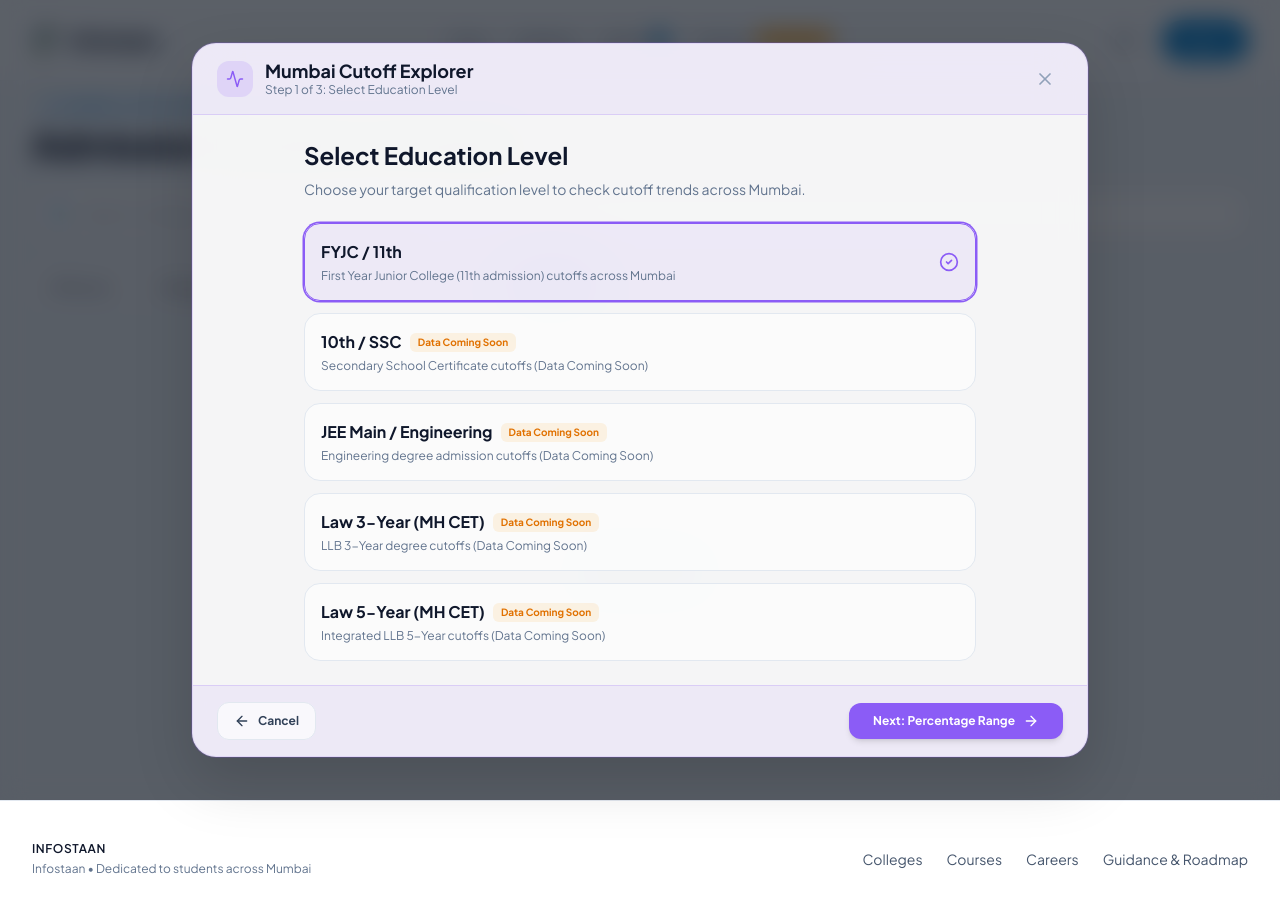
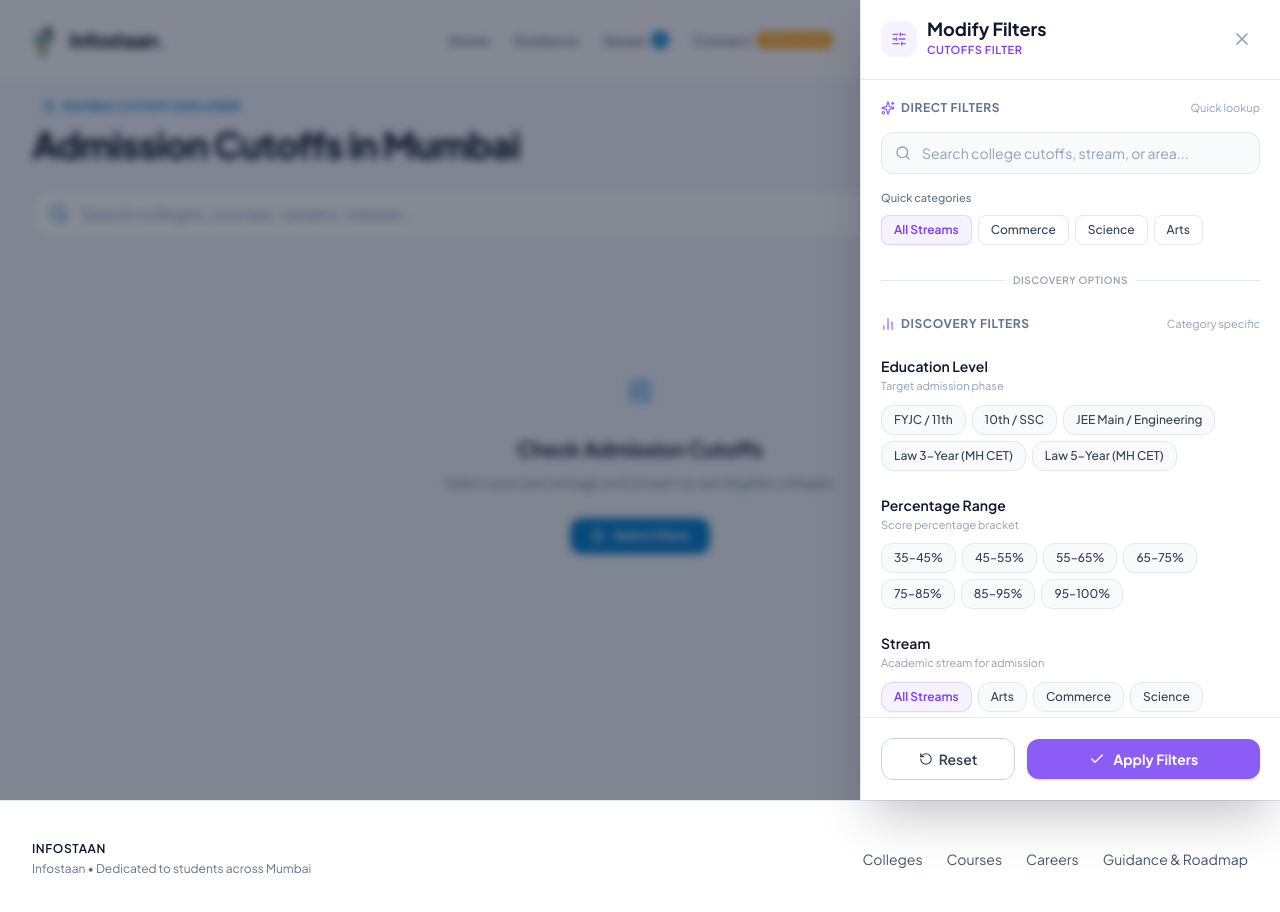
Before and after one commit to Yug-joshi/Infostaan-variant-2, a React (Vite) app: page /cutoffs in a window 1280 px wide. Both pictures are taken after a click on the button "Select Filters". Shown: the top 912 px of the page. Built offline with nearby package versions, Linux system fonts and the light colour scheme.

Commit message:
Filters Logic and modify filters

```diff
--- a/src/components/CategoryResultsPage.tsx
+++ b/src/components/CategoryResultsPage.tsx
@@ -1,4 +1,4 @@
-import React, { useMemo, useRef } from 'react';
+import React, { useState, useMemo, useRef } from 'react';
 import {
   ArrowRight,
   Building2,
@@ -22,6 +22,7 @@ import { searchInfostaan } from '../lib/searchEngine';
 import { matchItemRegion, applyStreamFilter, filterClasses } from '../lib/categoryFilters';
 import { FilterCategoryType } from './CategoryFilterModal';
 import { getCategoryAccent } from '../lib/categoryAccents';
+import { ResultFilterDrawer } from './ResultFilterDrawer';
 
 // ─────────────────────────────────────────────────────────────────────────────
 // Types
@@ -104,6 +105,7 @@ export const CategoryResultsPage: React.FC<CategoryResultsPageProps> = ({
   const [searchParams, setSearchParams] = useSearchParams();
   const navigate = useNavigate();
   const containerRef = useRef<HTMLDivElement>(null);
+  const [isFilterDrawerOpen, setIsFilterDrawerOpen] = useState(false);
 
   const config = PAGE_CONFIG[category];
   const IconComp = config.icon;
@@ -223,6 +225,8 @@ export const CategoryResultsPage: React.FC<CategoryResultsPageProps> = ({
       onSelectCollege('mithibai');
     } else if (item.category === 'classes' && item.slug) {
       window.location.href = `/class/${item.slug}`;
+    } else if (item.category === 'careers') {
+      navigate('/career-roadmap');
     }
   };
 
@@ -266,7 +270,7 @@ export const CategoryResultsPage: React.FC<CategoryResultsPageProps> = ({
             {showResults && (
               <button
                 type="button"
-                onClick={handleOpenFilter}
+                onClick={() => setIsFilterDrawerOpen(true)}
                 className="inline-flex items-center gap-2 px-4 py-2.5 rounded-xl text-xs sm:text-sm font-semibold bg-white dark:bg-[#0D1828] text-slate-700 dark:text-[#A9B8CA] border border-slate-300 dark:border-white/10 hover:bg-slate-50 dark:hover:bg-[#161c27] transition-all whitespace-nowrap shrink-0 self-start sm:self-auto"
               >
                 <SlidersHorizontal className="w-4 h-4" />
@@ -369,7 +373,7 @@ export const CategoryResultsPage: React.FC<CategoryResultsPageProps> = ({
             </p>
             <button
               type="button"
-              onClick={handleOpenFilter}
+              onClick={() => setIsFilterDrawerOpen(true)}
               className="px-5 py-2.5 rounded-xl text-white text-xs font-bold transition-colors inline-flex items-center gap-2"
               style={{ background: accent.ctaBg }}
             >
@@ -382,17 +386,34 @@ export const CategoryResultsPage: React.FC<CategoryResultsPageProps> = ({
           <div className="grid grid-cols-2 md:grid-cols-3 lg:grid-cols-4 gap-3 sm:gap-5">
             {results.map((item) => {
               const getStreams = (): string[] => {
-                if (item.category !== 'colleges' || !item.subtitle) return [];
+                if (item.category === 'colleges' && item.subtitle) {
                   const offeredPart = item.subtitle.split('•')[0]
                     .replace(/^Offered:\s*/i, '').trim();
                   return offeredPart.split(',').map((s) => s.trim()).filter(Boolean).slice(0, 4);
+                }
+                if (item.category === 'careers' && item.meta) {
+                  return item.meta.slice(0, 3);
+                }
+                if (item.category === 'courses' && item.meta) {
+                  return item.meta.slice(0, 3);
+                }
+                return [];
               };
               const streams = getStreams();
 
-              if (item.category === 'colleges' || item.category === 'classes' || item.category === 'courses') {
+              if (item.category === 'colleges' || item.category === 'classes' || item.category === 'courses' || item.category === 'careers') {
                 const isCollege = item.category === 'colleges';
                 const isCourse = item.category === 'courses';
+                const isCareer = item.category === 'careers';
                 const facts: { icon: any; value: string; label: string }[] = [];
+                if (isCareer) {
+                  if (item.meta && item.meta[0]) {
+                    facts.push({ icon: Award, value: item.meta[0], label: 'Level' });
+                  }
+                  if (item.meta && item.meta[1]) {
+                    facts.push({ icon: TrendingUp, value: item.meta[1], label: 'Sector' });
+                  }
+                } else {
                   item.meta.forEach(m => {
                     const lower = m.toLowerCase();
                     if (lower.includes('autonomous') || lower.includes('university')) {
@@ -407,11 +428,14 @@ export const CategoryResultsPage: React.FC<CategoryResultsPageProps> = ({
                       facts.push({ icon: CheckCircle, value: m, label: isCollege ? 'Info' : 'Feature' });
                     }
                   });
+                }
 
                 const imgUrl = isCollege
                   ? "https://images.unsplash.com/photo-1541339907198-e08756dedf3f?auto=format&fit=crop&w=400&q=80"
                   : isCourse
                     ? "https://images.unsplash.com/photo-1523050854058-8df90110c9f1?auto=format&fit=crop&w=400&q=80"
+                    : isCareer
+                      ? "https://images.unsplash.com/photo-1486406146926-c627a92ad1ab?auto=format&fit=crop&w=400&q=80"
                       : "https://images.unsplash.com/photo-1524178232363-1fb2b075b655?auto=format&fit=crop&w=400&q=80";
 
                 return (
@@ -433,7 +457,7 @@ export const CategoryResultsPage: React.FC<CategoryResultsPageProps> = ({
                       {/* BADGE */}
                       <div className="absolute top-3 left-3">
                         <span className="px-2 py-1 rounded bg-[#007DCC] text-white text-[9px] font-bold uppercase tracking-wider shadow-sm">
-                          {item.badgeCategory || (isCollege ? 'COLLEGE' : isCourse ? 'COURSE' : 'CLASS')}
+                          {item.badgeCategory || (isCollege ? 'COLLEGE' : isCourse ? 'COURSE' : isCareer ? 'CAREER' : 'CLASS')}
                         </span>
                       </div>
 
@@ -500,7 +524,7 @@ export const CategoryResultsPage: React.FC<CategoryResultsPageProps> = ({
                       {/* DETAILS ACTION */}
                       <div className="flex items-center justify-start pt-3 border-t border-slate-100 dark:border-white/5 mt-auto">
                         <span className="text-[11px] sm:text-xs font-bold text-[#007DCC] dark:text-[#86cfff] flex items-center gap-1 group-hover:text-[#19A7E8] transition-colors">
-                          Details <ArrowRight className="w-3.5 h-3.5 group-hover:translate-x-0.5 transition-transform" />
+                          {isCareer ? 'Career Path' : isCourse ? 'Course Info' : 'Details'} <ArrowRight className="w-3.5 h-3.5 group-hover:translate-x-0.5 transition-transform" />
                         </span>
                       </div>
                     </div>
@@ -564,6 +588,13 @@ export const CategoryResultsPage: React.FC<CategoryResultsPageProps> = ({
           </div>
         )}
       </div>
+
+      {/* Result Page Filter Drawer Shell */}
+      <ResultFilterDrawer
+        isOpen={isFilterDrawerOpen}
+        onClose={() => setIsFilterDrawerOpen(false)}
+        category={category}
+      />
     </main>
   );
 };
--- a/src/components/ResultFilterDrawer.tsx
+++ b/src/components/ResultFilterDrawer.tsx
@@ -419,7 +419,7 @@ export const ResultFilterDrawer: React.FC<ResultFilterDrawerProps> = ({
   ).length;
 
   return (
-    <div className="fixed inset-0 z-50 overflow-hidden" role="dialog" aria-modal="true" aria-labelledby="filter-drawer-title">
+    <div className="fixed inset-0 z-[110] overflow-hidden" role="dialog" aria-modal="true" aria-labelledby="filter-drawer-title">
       {/* Backdrop */}
       <div
         className="fixed inset-0 bg-slate-900/50 dark:bg-black/70 backdrop-blur-xs transition-opacity duration-300"
@@ -428,7 +428,7 @@ export const ResultFilterDrawer: React.FC<ResultFilterDrawerProps> = ({
       />
 
       {/* Drawer Container (Desktop right drawer, Mobile bottom sheet / drawer) */}
-      <div className="fixed inset-x-0 bottom-0 max-sm:max-h-[92vh] max-sm:rounded-t-3xl max-sm:border-t sm:top-0 sm:right-0 sm:bottom-0 sm:left-auto sm:w-[420px] sm:max-w-full sm:rounded-none sm:border-l bg-white dark:bg-[#0D1828] border-slate-200 dark:border-white/10 shadow-2xl flex flex-col z-50 animate-in slide-in-from-right duration-250 ease-out transition-all">
+      <div className="fixed inset-x-0 bottom-0 max-sm:max-h-[92vh] max-sm:rounded-t-3xl max-sm:border-t sm:top-0 sm:right-0 sm:bottom-0 sm:left-auto sm:w-[420px] sm:max-w-full sm:rounded-none sm:border-l bg-white dark:bg-[#0D1828] border-slate-200 dark:border-white/10 shadow-2xl flex flex-col z-[110] animate-in slide-in-from-right duration-250 ease-out transition-all">
 
         {/* Mobile Drag Indicator Bar */}
         <div className="sm:hidden pt-3 pb-1 flex justify-center">
--- a/src/components/SearchResultsScreen.tsx
+++ b/src/components/SearchResultsScreen.tsx
@@ -8,6 +8,7 @@ import { SkeletonResultCards } from './SkeletonResultCards';
 import { FYJC_CUTOFFS } from '../data/fyjcCutoffs';
 import { FilterCategoryType } from './CategoryFilterModal';
 import { getCollegeRegion, matchItemRegion, applyStreamFilter } from '../lib/categoryFilters';
+import { ResultFilterDrawer, DrawerCategoryType } from './ResultFilterDrawer';
 
 interface SearchResultsScreenProps {
   defaultCategory?: CategoryType;
@@ -58,6 +59,7 @@ export const SearchResultsScreen: React.FC<SearchResultsScreenProps> = ({
   const showResults = hasAppliedParams;
 
   const [isFilterModalOpen, setIsFilterModalOpen] = useState(false);
+  const [isFilterDrawerOpen, setIsFilterDrawerOpen] = useState(false);
 
   // Sync external query changes to input value
   useEffect(() => {
@@ -93,15 +95,7 @@ export const SearchResultsScreen: React.FC<SearchResultsScreenProps> = ({
 
   // Fires the right filter popup based on the active category
   const handleModifyFilters = () => {
-    if (activeCategory === 'colleges' || activeCategory === 'courses' || activeCategory === 'careers') {
-      if (onOpenCategoryFilter) onOpenCategoryFilter(activeCategory as FilterCategoryType);
-    } else if (activeCategory === 'classes') {
-      if (onOpenClasses) onOpenClasses();
-    } else if (activeCategory === 'cutoffs') {
-      if (onOpenCutoff) onOpenCutoff();
-    } else {
-      if (onOpenCutoff) onOpenCutoff();
-    }
+    setIsFilterDrawerOpen(true);
   };
 
   const getPageHeaderInfo = () => {
@@ -236,9 +230,13 @@ export const SearchResultsScreen: React.FC<SearchResultsScreenProps> = ({
   }, [query, activeCategory]);
 
   const handleActionClick = (item: SearchResultItem) => {
-    if (item.category === 'colleges' && item.collegeSlug) {
+    if (item.category === 'careers') {
+      navigate('/career-roadmap');
+    } else if (item.category === 'classes' && item.slug) {
+      navigate(`/class/${item.slug}`);
+    } else if (item.collegeSlug) {
       onSelectCollege(item.collegeSlug);
-    } else {
+    } else if (item.category === 'colleges' || item.category === 'cutoffs') {
       onSelectCollege('mithibai');
     }
   };
@@ -315,8 +313,9 @@ export const SearchResultsScreen: React.FC<SearchResultsScreenProps> = ({
             )}
           </div>
 
-          {/* Category Filter Tabs (Cutoffs removed) */}
+          {/* Category Filter Tabs (hidden on Cutoffs page per user request) */}
           <div className="flex flex-col sm:flex-row sm:items-center justify-between gap-3 pt-1">
+            {activeCategory !== 'cutoffs' && (
               <div className="flex items-center gap-2 overflow-x-auto pb-1 sm:pb-0 scrollbar-none" role="tablist">
                 {[
                   { id: 'all', label: 'All Results' },
@@ -339,7 +338,9 @@ export const SearchResultsScreen: React.FC<SearchResultsScreenProps> = ({
                   </button>
                 ))}
               </div>
+            )}
             {showResults && (
+              <div className={activeCategory === 'cutoffs' ? 'w-full flex justify-end' : ''}>
                 <button
                   type="button"
                   onClick={handleModifyFilters}
@@ -348,6 +349,7 @@ export const SearchResultsScreen: React.FC<SearchResultsScreenProps> = ({
                   <SlidersHorizontal className="w-4 h-4" />
                   Modify Filters
                 </button>
+              </div>
             )}
           </div>
         </div>
@@ -444,17 +446,57 @@ export const SearchResultsScreen: React.FC<SearchResultsScreenProps> = ({
                 </div>
               ) : (
                 filteredResults.map((item) => {
+                  const isCollege = item.category === 'colleges' || item.category === 'cutoffs';
+                  const isCutoff = item.category === 'cutoffs';
+                  const isCourse = item.category === 'courses';
+                  const isCareer = item.category === 'careers';
+                  const isClass = item.category === 'classes';
+
                   const getStreams = (): string[] => {
-                    if (item.category !== 'colleges' || !item.subtitle) return [];
+                    if (item.category === 'colleges' && item.subtitle) {
                       const offeredPart = item.subtitle.split('•')[0].replace(/^Offered:\s*/i, '').trim();
                       return offeredPart.split(',').map(s => s.trim()).filter(Boolean).slice(0, 4);
+                    }
+                    if (item.category === 'cutoffs' && item.meta) {
+                      return [item.meta[0], item.badgeSub ? `${item.badgeSub.split(' ')[0]} Cutoff` : ''].filter(Boolean);
+                    }
+                    if (item.category === 'careers' && item.meta) {
+                      return item.meta.slice(0, 3);
+                    }
+                    if (item.category === 'courses' && item.meta) {
+                      return item.meta.slice(0, 3);
+                    }
+                    return [];
                   };
 
                   const streams = getStreams();
 
-                  if (item.category === 'colleges' || item.category === 'classes') {
-                    const isCollege = item.category === 'colleges';
+                  if (isCollege || isCourse || isCareer || isClass) {
                     const facts: { icon: any; value: string; label: string }[] = [];
+                    if (isCutoff) {
+                      facts.push({
+                        icon: Star,
+                        value: item.badgeSub ? item.badgeSub.split(' ')[0] : 'Cutoff',
+                        label: 'FYJC Cutoff',
+                      });
+                      facts.push({
+                        icon: Award,
+                        value: item.meta[0] || 'Stream',
+                        label: 'Stream',
+                      });
+                      facts.push({
+                        icon: MapPin,
+                        value: (item.meta[1] || 'Mumbai').replace('Region: ', ''),
+                        label: 'Region',
+                      });
+                    } else if (isCareer) {
+                      if (item.meta && item.meta[0]) {
+                        facts.push({ icon: Award, value: item.meta[0], label: 'Level' });
+                      }
+                      if (item.meta && item.meta[1]) {
+                        facts.push({ icon: TrendingUp, value: item.meta[1], label: 'Sector' });
+                      }
+                    } else {
                       item.meta.forEach(m => {
                         const lower = m.toLowerCase();
                         if (lower.includes('autonomous') || lower.includes('university')) {
@@ -466,12 +508,17 @@ export const SearchResultsScreen: React.FC<SearchResultsScreenProps> = ({
                         } else if (lower.includes('year') || lower.includes('exp')) {
                           facts.push({ icon: Award, value: m, label: 'Experience' });
                         } else {
-                        facts.push({ icon: CheckCircle, value: m, label: isCollege ? 'Info' : 'Feature' });
+                          facts.push({ icon: CheckCircle, value: m, label: isCollege ? 'Info' : isCourse ? 'Feature' : 'Info' });
                         }
                       });
+                    }
 
                     const imgUrl = isCollege
                       ? "https://images.unsplash.com/photo-1541339907198-e08756dedf3f?auto=format&fit=crop&w=400&q=80"
+                      : isCourse
+                        ? "https://images.unsplash.com/photo-1523050854058-8df90110c9f1?auto=format&fit=crop&w=400&q=80"
+                        : isCareer
+                          ? "https://images.unsplash.com/photo-1486406146926-c627a92ad1ab?auto=format&fit=crop&w=400&q=80"
                           : "https://images.unsplash.com/photo-1524178232363-1fb2b075b655?auto=format&fit=crop&w=400&q=80";
 
                     return (
@@ -493,7 +540,7 @@ export const SearchResultsScreen: React.FC<SearchResultsScreenProps> = ({
                           {/* BADGE */}
                           <div className="absolute top-3 left-3">
                             <span className="px-2 py-1 rounded bg-[#007DCC] text-white text-[9px] font-bold uppercase tracking-wider shadow-sm">
-                              {item.badgeCategory || (isCollege ? 'COLLEGE' : 'CLASS')}
+                              {item.badgeCategory || (isCutoff ? 'CUTOFF' : isCollege ? 'COLLEGE' : isCourse ? 'COURSE' : isCareer ? 'CAREER' : 'CLASS')}
                             </span>
                           </div>
 
@@ -521,7 +568,9 @@ export const SearchResultsScreen: React.FC<SearchResultsScreenProps> = ({
                             <div className="flex items-start gap-1 text-slate-500 dark:text-[#A9B8CA]">
                               <MapPin className="w-3.5 h-3.5 shrink-0 mt-0.5 text-slate-400 dark:text-[#71839A]" />
                               <span className="text-[11px] sm:text-xs leading-tight line-clamp-1 font-medium">
-                                {item.badgeSub || 'Mumbai'}
+                                {item.category === 'cutoffs'
+                                  ? (item.meta && item.meta[1] ? item.meta[1].replace('Region: ', '') + ', Mumbai' : item.badgeSub || 'Mumbai')
+                                  : item.badgeSub || 'Mumbai'}
                               </span>
                             </div>
                           </div>
@@ -560,7 +609,7 @@ export const SearchResultsScreen: React.FC<SearchResultsScreenProps> = ({
                           {/* DETAILS ACTION */}
                           <div className="flex items-center justify-start pt-3 border-t border-slate-100 dark:border-white/5 mt-auto">
                             <span className="text-[11px] sm:text-xs font-bold text-[#007DCC] dark:text-[#86cfff] flex items-center gap-1 group-hover:text-[#19A7E8] transition-colors">
-                              Details <ArrowRight className="w-3.5 h-3.5 group-hover:translate-x-0.5 transition-transform" />
+                              {isCutoff ? 'View College Details' : isCareer ? 'Career Path' : isCourse ? 'Course Info' : 'Details'} <ArrowRight className="w-3.5 h-3.5 group-hover:translate-x-0.5 transition-transform" />
                             </span>
                           </div>
                         </div>
@@ -635,6 +684,23 @@ export const SearchResultsScreen: React.FC<SearchResultsScreenProps> = ({
         </div>
 
       </div>
+
+      {/* Result Page Filter Drawer Shell */}
+      <ResultFilterDrawer
+        isOpen={isFilterDrawerOpen}
+        onClose={() => setIsFilterDrawerOpen(false)}
+        category={
+          activeCategory === 'cutoffs'
+            ? 'cutoffs'
+            : activeCategory === 'classes'
+              ? 'classes'
+              : activeCategory === 'courses'
+                ? 'courses'
+                : activeCategory === 'careers'
+                  ? 'careers'
+                  : 'colleges'
+        }
+      />
     </main>
   );
 };
```
Lines whose indentation alone changed are shown as unchanged.
